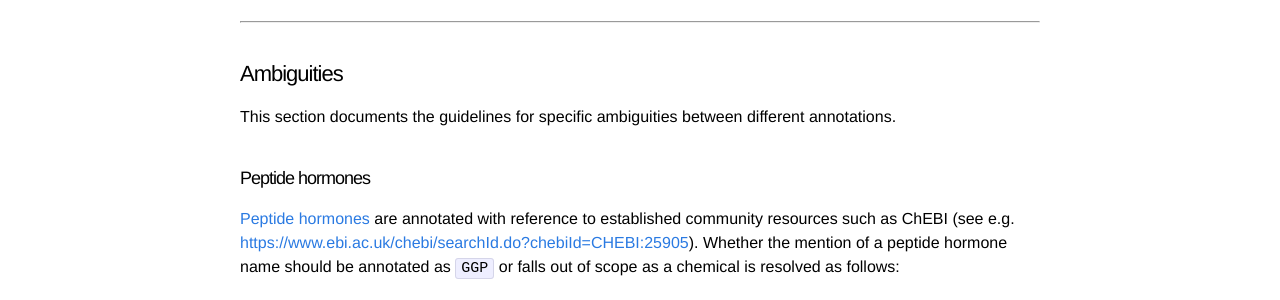
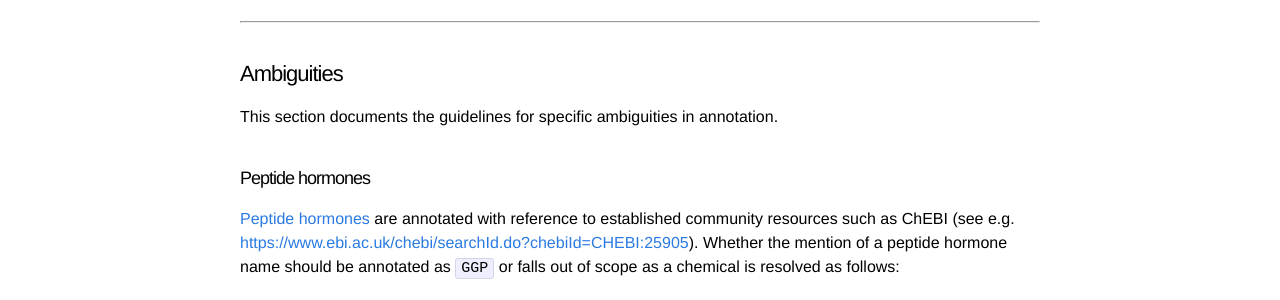
Before and after one commit to spyysalo/stringdb-ggp-corpus-docs, a Jekyll site: the page built from index.md, in a window 1280 px wide. Shown: the part 651-951 px from the top of the page. Built offline with Jekyll 4.4.1, drawn with Linux system fonts in a browser that asks for light colours.

Commit message:
Update index.md

```diff
--- a/index.md
+++ b/index.md
@@ -26,7 +26,7 @@ A sample of 1000 PubMed abstracts selected by comparing JensenLab tagger GGP mat
 
 ### Ambiguities
 
-This section documents the guidelines for specific ambiguities between different annotations.
+This section documents the guidelines for specific ambiguities in annotation.
 
 #### Peptide hormones
 
```
